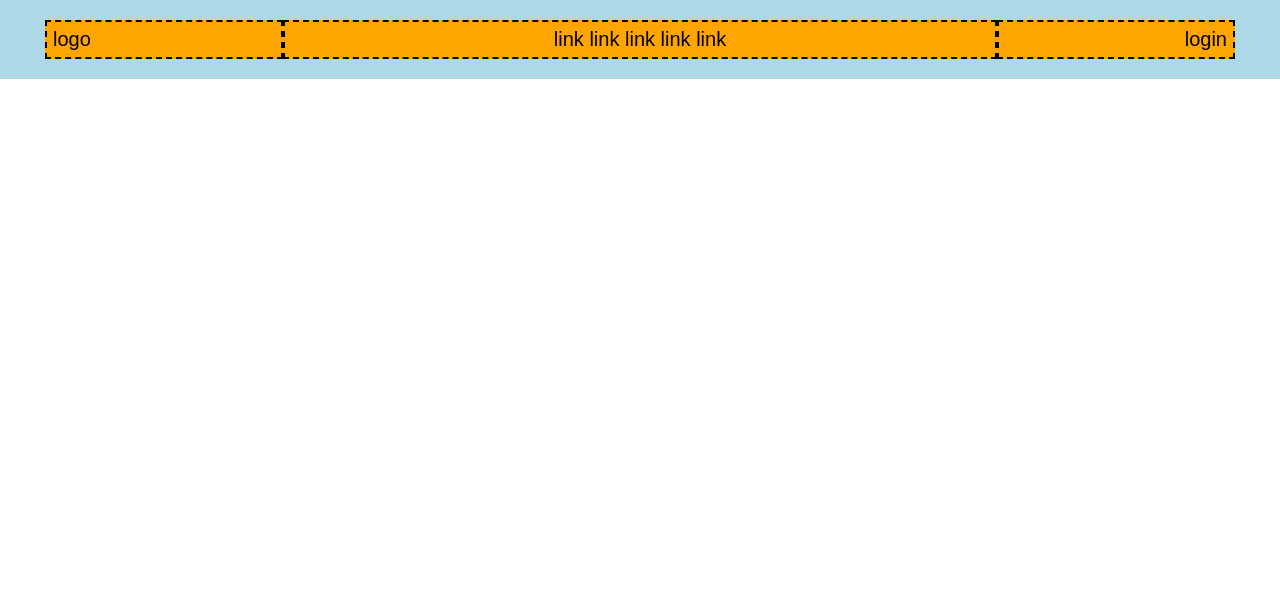
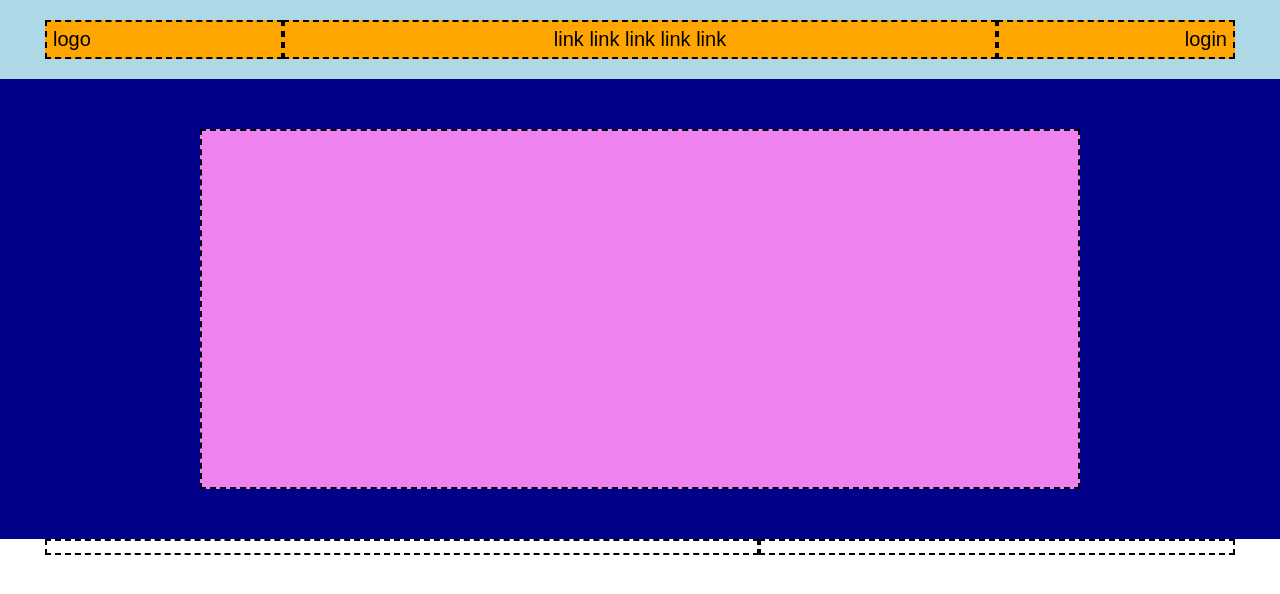
Before and after one commit to IanzanoLorenzo/htmlcss-struttura-discord, a plain HTML site: page index.html in a window 1280 px wide. Drawn offline with Linux system fonts and the light colour scheme.

Commit message:
aggiunto jumbotron

```diff
--- a/css/style.css
+++ b/css/style.css
@@ -13,7 +13,7 @@ body{
 
 .container{
     width: 1190px;
-    background-color: orange;
+    height: 360px;
     margin:auto;
 }
 
@@ -26,6 +26,11 @@ body{
     width: 20%;
     border: dashed 2px black;
     padding: 6px;
+}
+
+.col-40{
+    width: 40%;
+    border: dashed black 2px;
 }
 
 .col-60{
@@ -52,3 +57,24 @@ nav{
     background-color: rgb(173,216,230);
     padding: 20px 0px;
 }
+
+nav>.container{
+    background-color: orange;
+    height: fit-content;
+}
+
+/* jumbotron style */
+
+.jumbotron{
+    background-color: rgb(0,0,139);
+    padding: 50px 0;
+}
+
+.jumbotron>.container{
+    width: 880px;
+    height: 360px;
+    background-color: rgb(238,130,238);
+    border: dashed black 2px;
+}
+
+/* main */
--- a/index.html
+++ b/index.html
@@ -27,9 +27,26 @@
                 </div>
             </div>
         </nav>
-
+        <div class="jumbotron">
+            <div class="container">
+                <div class="row">
+                    <div class="col">
+                    </div>
+                </div>
+            </div>
+        </div>
     </header>
     <main>
+        <div class="container">
+            <div class="row">
+                <div class="col">
+                    <div class="col-60">
+                    </div>
+                    <div class="col-40">
+                    </div>
+                </div>
+            </div>
+        </div>
 
     </main>
     <footer>
```
